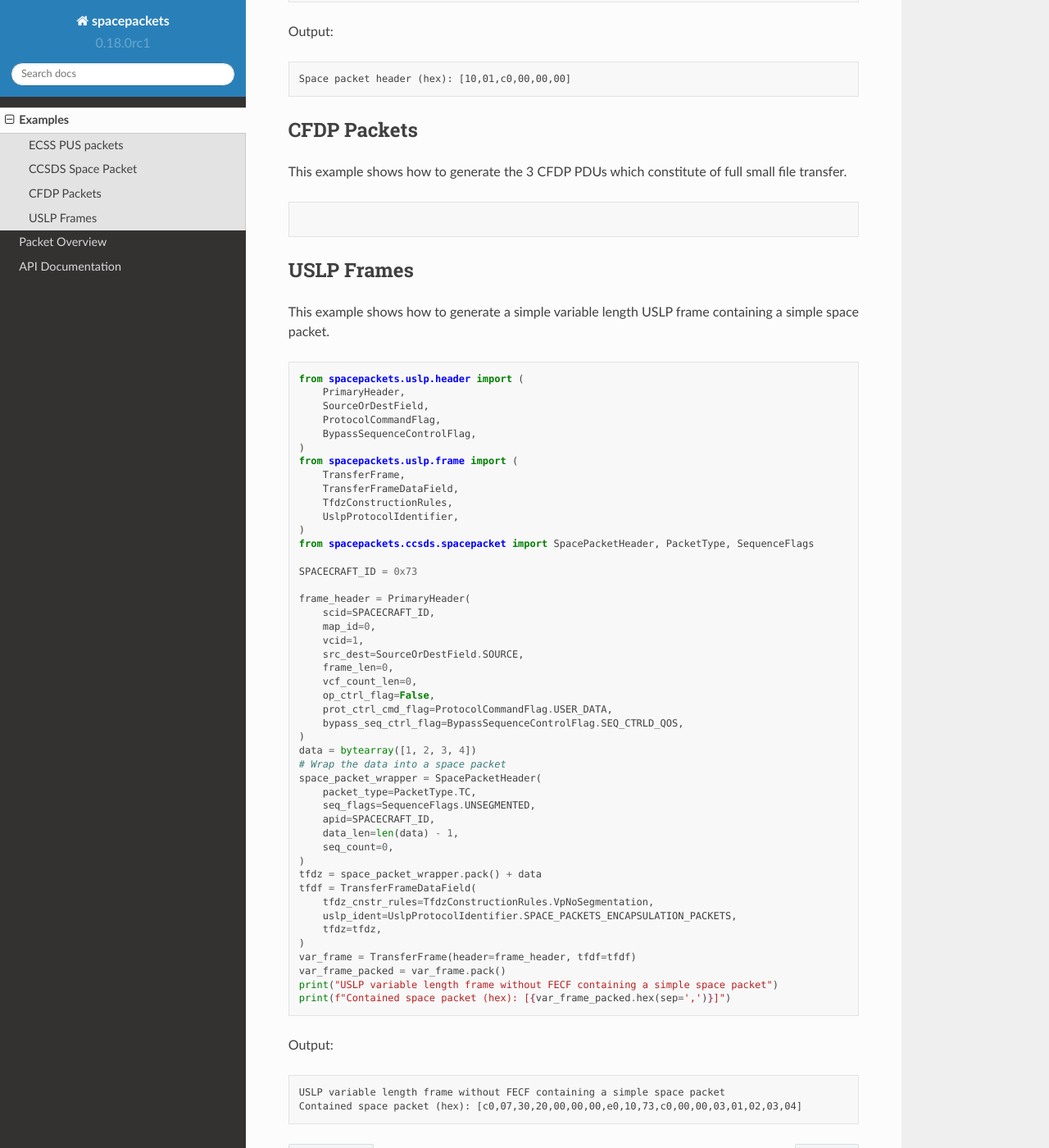
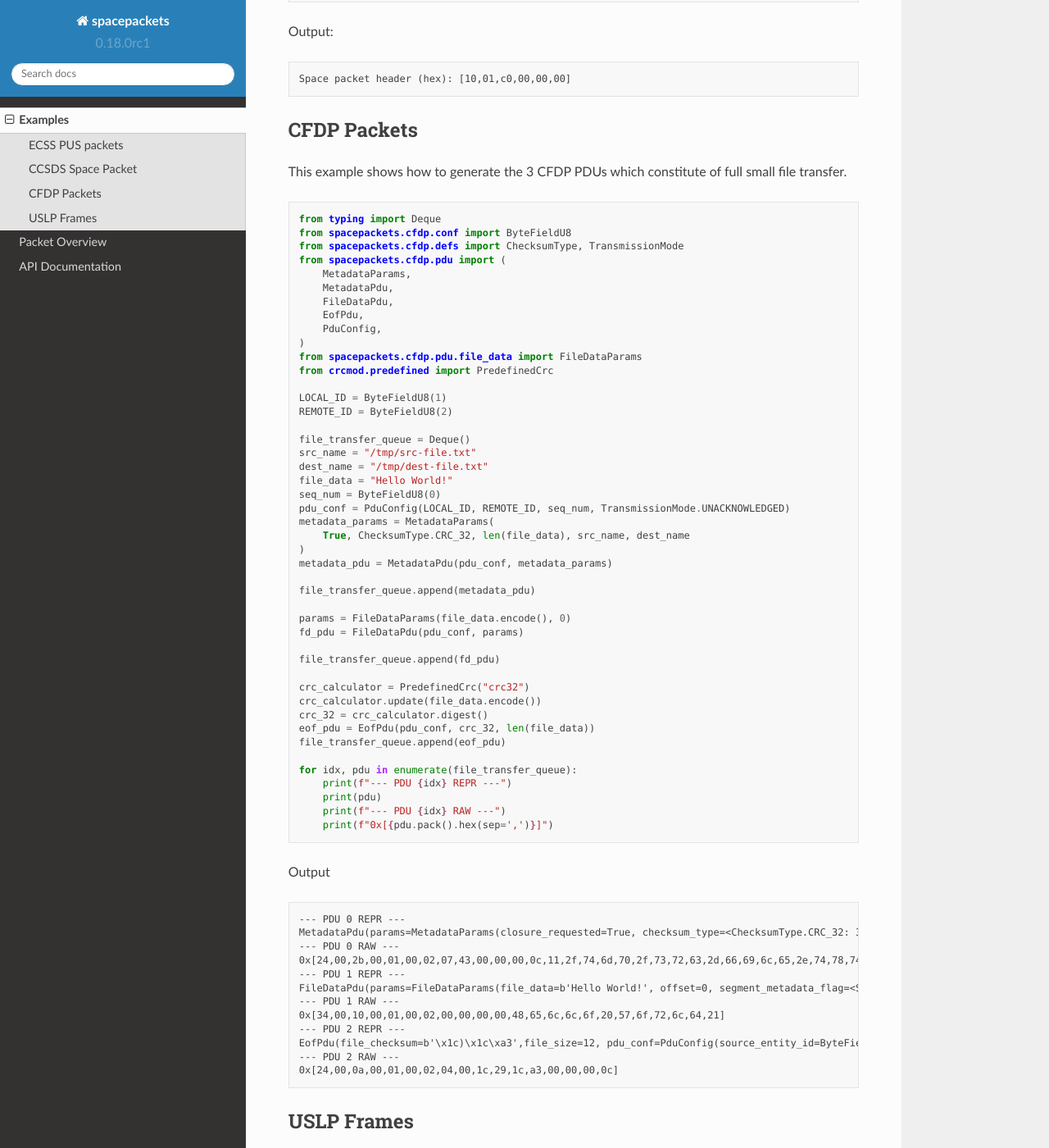
Before and after one commit to us-irs/spacepackets-py, a Sphinx documentation site: the page built from docs/examples.rst, in a window 1280 px wide and 1400 px high, scrolled down 882 px. Shown: the whole window at 82% size. Built offline with Sphinx 7.4.7 and the Read the Docs theme 2.0.0, drawn with Linux system fonts in a browser that asks for light colours.

Commit message:
this should work

```diff
--- a/docs/cfdp.py
+++ /dev/null
@@ -1,42 +0,0 @@
-from typing import Deque
-from spacepackets.cfdp.conf import ByteFieldU8
-from spacepackets.cfdp.defs import ChecksumType, TransmissionMode
-from spacepackets.cfdp.pdu import (
-    MetadataParams,
-    MetadataPdu,
-    FileDataPdu,
-    EofPdu,
-    PduConfig,
-)
-from spacepackets.cfdp.pdu.file_data import FileDataParams
-from crcmod.predefined import PredefinedCrc
-
-LOCAL_ID = ByteFieldU8(1)
-REMOTE_ID = ByteFieldU8(2)
-
-file_transfer_queue = Deque()
-src_name = "/tmp/src-file.txt"
-dest_name = "/tmp/dest-file.txt"
-file_data = "Hello World!"
-seq_num = ByteFieldU8(0)
-pdu_conf = PduConfig(LOCAL_ID, REMOTE_ID, seq_num, TransmissionMode.UNACKNOWLEDGED)
-metadata_params = MetadataParams(
-    True, ChecksumType.CRC_32, len(file_data), src_name, dest_name
-)
-metadata_pdu = MetadataPdu(pdu_conf, metadata_params)
-
-file_transfer_queue.append(metadata_pdu)
-
-params = FileDataParams(file_data.encode(), 0)
-fd_pdu = FileDataPdu(pdu_conf, params)
-
-file_transfer_queue.append(fd_pdu)
-
-crc_calculator = PredefinedCrc("crc32")
-crc_calculator.update(file_data.encode())
-crc_32 = crc_calculator.digest()
-eof_pdu = EofPdu(pdu_conf, crc_32, len(file_data))
-file_transfer_queue.append(eof_pdu)
-
-for idx, pdu in enumerate(file_transfer_queue):
-    print(f"PDU {idx}: {pdu}")
--- a/docs/examples.rst
+++ b/docs/examples.rst
@@ -55,7 +55,69 @@ This example shows how to generate the 3 CFDP PDUs which constitute of full
 small file transfer.
 
 .. testcode:: cfdp
-   pass
+
+  from typing import Deque
+  from spacepackets.cfdp.conf import ByteFieldU8
+  from spacepackets.cfdp.defs import ChecksumType, TransmissionMode
+  from spacepackets.cfdp.pdu import (
+      MetadataParams,
+      MetadataPdu,
+      FileDataPdu,
+      EofPdu,
+      PduConfig,
+  )
+  from spacepackets.cfdp.pdu.file_data import FileDataParams
+  from crcmod.predefined import PredefinedCrc
+
+  LOCAL_ID = ByteFieldU8(1)
+  REMOTE_ID = ByteFieldU8(2)
+
+  file_transfer_queue = Deque()
+  src_name = "/tmp/src-file.txt"
+  dest_name = "/tmp/dest-file.txt"
+  file_data = "Hello World!"
+  seq_num = ByteFieldU8(0)
+  pdu_conf = PduConfig(LOCAL_ID, REMOTE_ID, seq_num, TransmissionMode.UNACKNOWLEDGED)
+  metadata_params = MetadataParams(
+      True, ChecksumType.CRC_32, len(file_data), src_name, dest_name
+  )
+  metadata_pdu = MetadataPdu(pdu_conf, metadata_params)
+
+  file_transfer_queue.append(metadata_pdu)
+
+  params = FileDataParams(file_data.encode(), 0)
+  fd_pdu = FileDataPdu(pdu_conf, params)
+
+  file_transfer_queue.append(fd_pdu)
+
+  crc_calculator = PredefinedCrc("crc32")
+  crc_calculator.update(file_data.encode())
+  crc_32 = crc_calculator.digest()
+  eof_pdu = EofPdu(pdu_conf, crc_32, len(file_data))
+  file_transfer_queue.append(eof_pdu)
+
+  for idx, pdu in enumerate(file_transfer_queue):
+      print(f"--- PDU {idx} REPR ---")
+      print(pdu)
+      print(f"--- PDU {idx} RAW ---")
+      print(f"0x[{pdu.pack().hex(sep=',')}]")
+
+Output
+
+.. testoutput:: cfdp
+
+    --- PDU 0 REPR ---
+    MetadataPdu(params=MetadataParams(closure_requested=True, checksum_type=<ChecksumType.CRC_32: 3>, file_size=12, source_file_name='/tmp/src-file.txt', dest_file_name='/tmp/dest-file.txt'), options=None, pdu_conf=PduConfig(source_entity_id=ByteFieldU8(val=1, byte_len=1), dest_entity_id=ByteFieldU8(val=2, byte_len=1), transaction_seq_num=ByteFieldU8(val=0, byte_len=1), trans_mode=<TransmissionMode.UNACKNOWLEDGED: 1>, file_flag=<LargeFileFlag.NORMAL: 0>, crc_flag=<CrcFlag.NO_CRC: 0>, direction=<Direction.TOWARDS_RECEIVER: 0>, seg_ctrl=<SegmentationControl.NO_RECORD_BOUNDARIES_PRESERVATION: 0>))
+    --- PDU 0 RAW ---
+    0x[24,00,2b,00,01,00,02,07,43,00,00,00,0c,11,2f,74,6d,70,2f,73,72,63,2d,66,69,6c,65,2e,74,78,74,12,2f,74,6d,70,2f,64,65,73,74,2d,66,69,6c,65,2e,74,78,74]
+    --- PDU 1 REPR ---
+    FileDataPdu(params=FileDataParams(file_data=b'Hello World!', offset=0, segment_metadata_flag=<SegmentMetadataFlag.NOT_PRESENT: 0>, record_cont_state=None, segment_metadata=None), pdu_conf=PduConfig(source_entity_id=ByteFieldU8(val=1, byte_len=1), dest_entity_id=ByteFieldU8(val=2, byte_len=1), transaction_seq_num=ByteFieldU8(val=0, byte_len=1), trans_mode=<TransmissionMode.UNACKNOWLEDGED: 1>, file_flag=<LargeFileFlag.NORMAL: 0>, crc_flag=<CrcFlag.NO_CRC: 0>, direction=<Direction.TOWARDS_RECEIVER: 0>, seg_ctrl=<SegmentationControl.NO_RECORD_BOUNDARIES_PRESERVATION: 0>))
+    --- PDU 1 RAW ---
+    0x[34,00,10,00,01,00,02,00,00,00,00,48,65,6c,6c,6f,20,57,6f,72,6c,64,21]
+    --- PDU 2 REPR ---
+    EofPdu(file_checksum=b'\x1c)\x1c\xa3',file_size=12, pdu_conf=PduConfig(source_entity_id=ByteFieldU8(val=1, byte_len=1), dest_entity_id=ByteFieldU8(val=2, byte_len=1), transaction_seq_num=ByteFieldU8(val=0, byte_len=1), trans_mode=<TransmissionMode.UNACKNOWLEDGED: 1>, file_flag=<LargeFileFlag.NORMAL: 0>, crc_flag=<CrcFlag.NO_CRC: 0>, direction=<Direction.TOWARDS_RECEIVER: 0>, seg_ctrl=<SegmentationControl.NO_RECORD_BOUNDARIES_PRESERVATION: 0>),fault_location=None,condition_code=0)
+    --- PDU 2 RAW ---
+    0x[24,00,0a,00,01,00,02,04,00,1c,29,1c,a3,00,00,00,0c]
 
 USLP Frames
 -------------------
```
